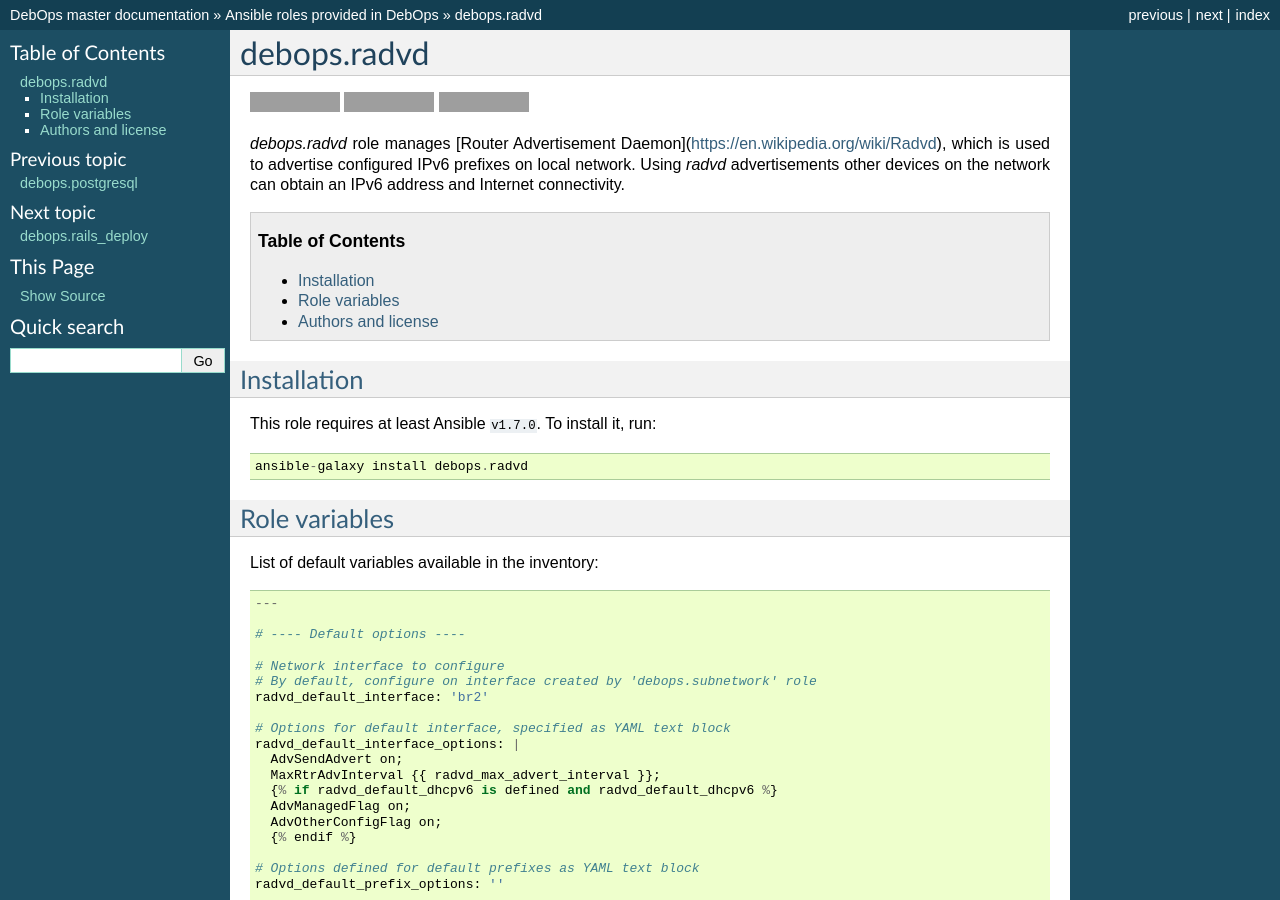
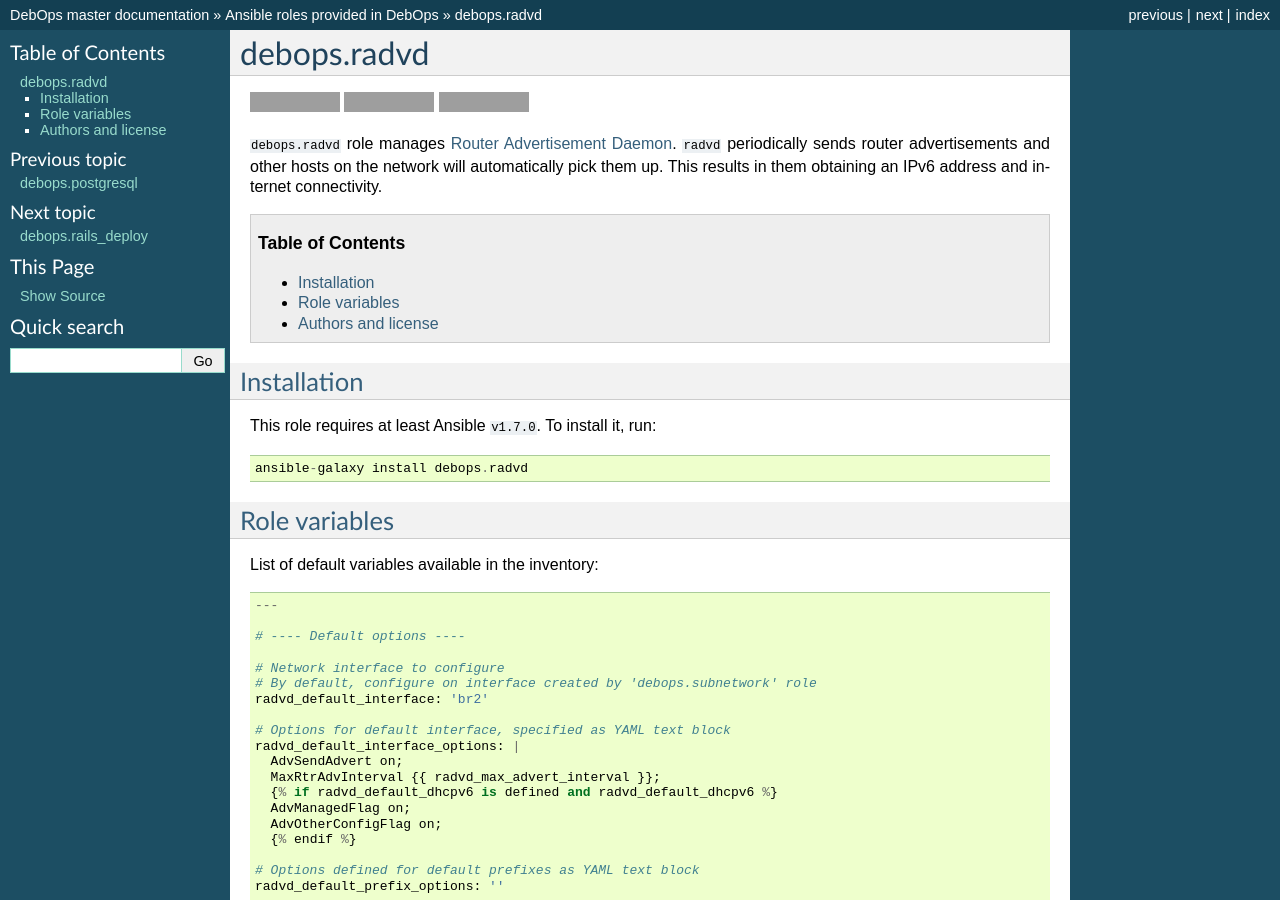
Before and after one commit to debops/docs, a Sphinx documentation site: the page built from docs/ansible/roles/debops.radvd.rst, in a window 1280 px wide and 900 px high. Built offline with Sphinx 7.4.7, drawn with Linux system fonts in a browser that asks for light colours; grey boxes are pictures that could not be loaded.

Commit message:
Update radvd documentation

```diff
--- a/docs/ansible/roles/debops.radvd.rst
+++ b/docs/ansible/roles/debops.radvd.rst
@@ -14,10 +14,12 @@
 
 
 
-`debops.radvd` role manages [Router Advertisement Daemon](https://en.wikipedia.org/wiki/Radvd),
-which is used to advertise configured IPv6 prefixes on local network. Using
-`radvd` advertisements other devices on the network can obtain an IPv6
-address and Internet connectivity.
+``debops.radvd`` role manages `Router Advertisement Daemon`_.
+``radvd`` periodically sends router advertisements and other hosts on the
+network will automatically pick them up. This results in them obtaining an
+IPv6 address and internet connectivity.
+
+.. _Router Advertisement Daemon: https://en.wikipedia.org/wiki/Radvd)
 
 .. contents:: Table of Contents
    :local:
```
